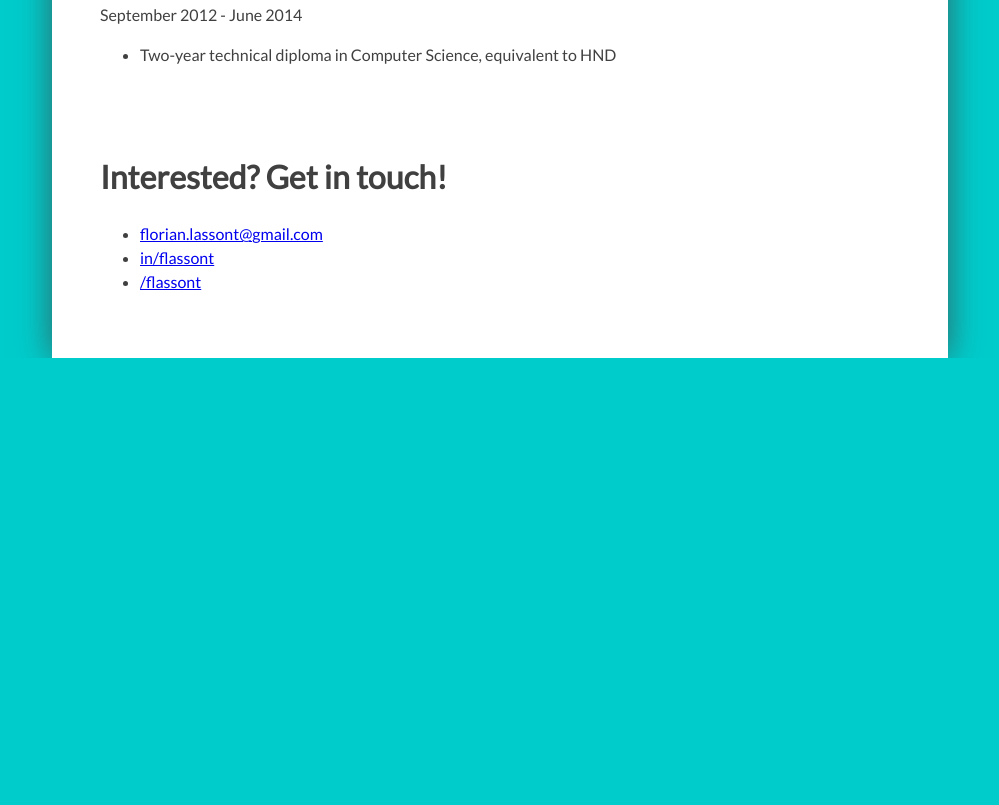
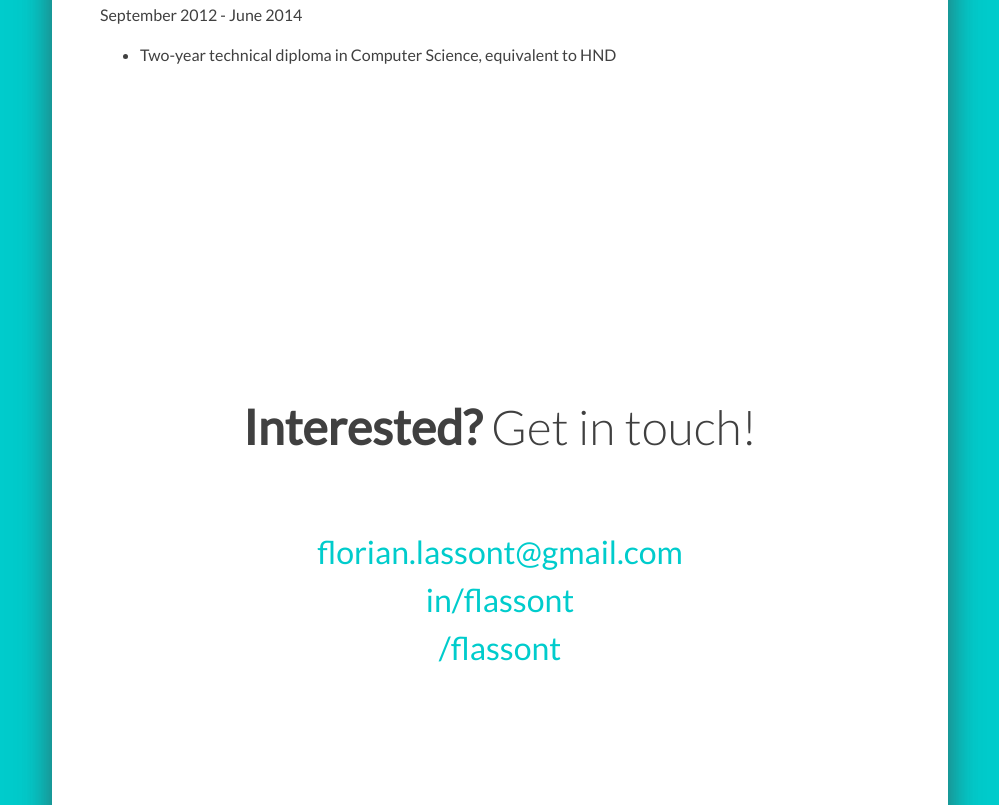
Before and after one commit to flassont/flassont.github.io, a plain HTML site: page index.html in a window 1280 px wide. Shown: the part 2795-3600 px from the top of the page, without its empty margins (140-1139 px from the left). Before the commit the page ends 3153 px from the top, so only its background shows below. Drawn offline with Linux system fonts and the light colour scheme.

Commit message:
Footer styling

```diff
--- a/index.html
+++ b/index.html
@@ -94,8 +94,8 @@
         </ul>
     </section>
     <footer>
-        <h1>Interested? Get in touch!</h1>
-        <ul>
+        <h1><span class="first-word">Interested?</span> Get in touch!</h1>
+        <ul class="contacts">
             <li><a href="mailto:florian.lassont@gmail.com">florian.lassont@gmail.com</a></li>
             <li><a href="https://linkedin.com/in/flassont">in/flassont</a></li>
             <li><a href="https://github.com/flassont">/flassont</a></li>
--- a/style.css
+++ b/style.css
@@ -26,7 +26,7 @@ body {
 
 /** Header */
 
-header {
+header, footer {
     min-height: 100vh;
     display: flex;
     flex-direction: column;
@@ -87,3 +87,28 @@ section h2 {
 section h3 {
     font-weight: 500;
 }
+
+/** Footer */
+
+/* Footer shares the full-page height behavior of the header */
+
+footer h1 {
+    font-weight: 300;
+    font-size: 3em;
+}
+
+footer h1 .first-word {
+    font-weight: bold;
+}
+
+footer ul.contacts {
+    list-style-type: none;
+    text-align: center;
+    padding: 0;
+    font-size: 2em;
+}
+
+footer ul.contacts a {
+    color: hsl(180, 100%, 40%);
+    text-decoration: none;
+}
```
